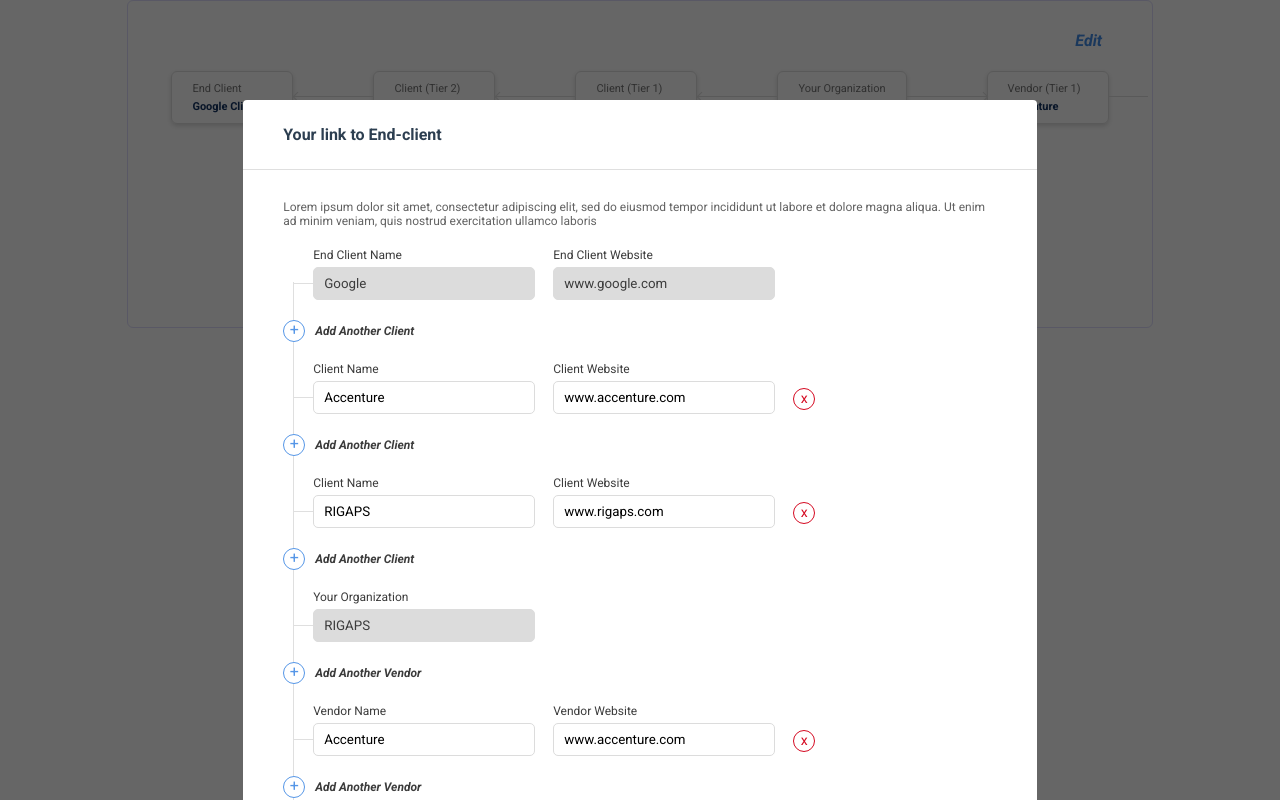
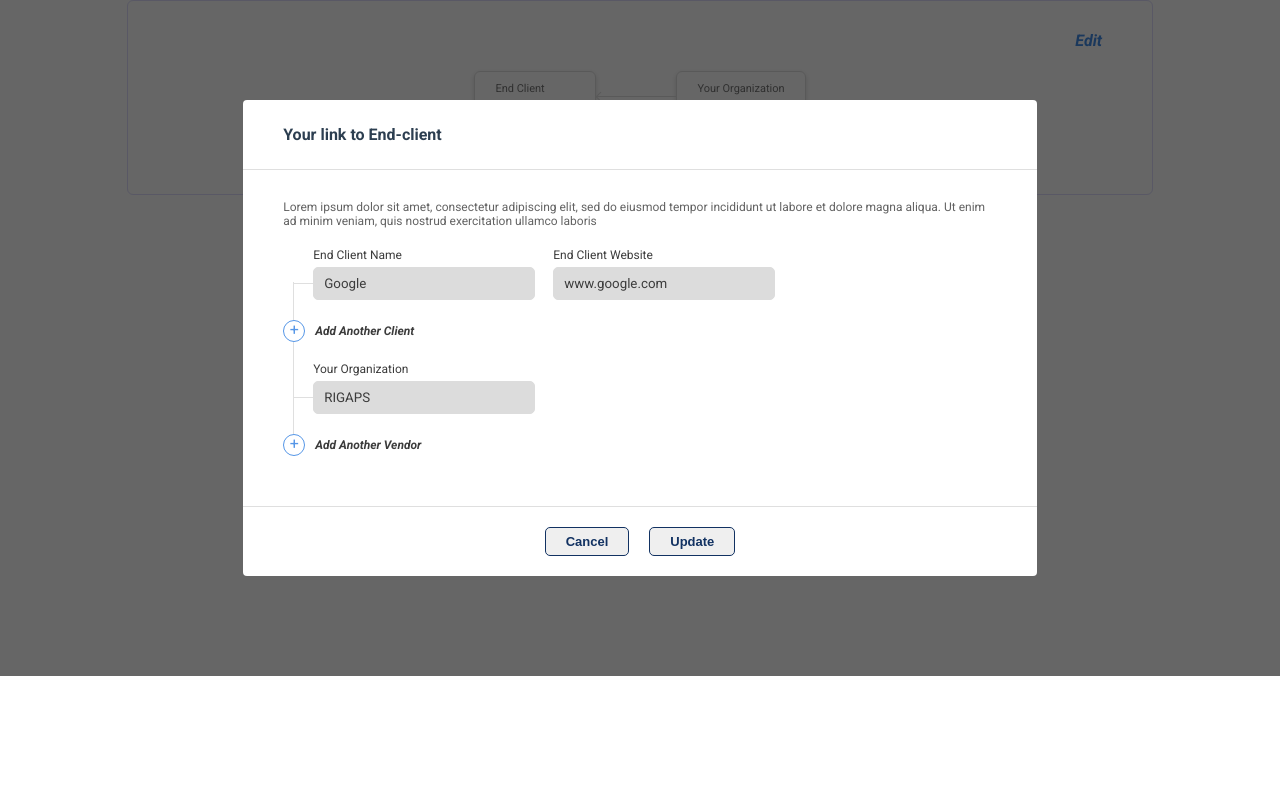
Before and after one commit to sharath0033/flow-design, a Vue app: page / in a window 1280 px wide. Both pictures are taken after a click on the element "Edit". Shown: the top 800 px of the page. Built offline with nearby package versions, Linux system fonts and the light colour scheme.

Commit message:
Add Client and Vendor logic completed.

```diff
--- a/src/components/Edit.vue
+++ b/src/components/Edit.vue
@@ -21,7 +21,7 @@ veniam, quis nostrud exercitation ullamco laboris</div>
             </div>
 
             <div class="inputGroup">
-              <div class="addBtn" v-on:click="addClientModule">+</div>
+              <div class="addBtn" v-on:click="addClientModule(null)">+</div>
               <label>Add Another Client</label>
             </div>
 
@@ -29,19 +29,19 @@ veniam, quis nostrud exercitation ullamco laboris</div>
               <div class="formGroup" :key="item.cid">
                 <div class="formItem">
                   <label>Client Name</label>
-                  <input type="text" v-bind:value="item.name"/>
+                  <input type="text" v-model="item.name"/>
                   <div class="error">This field can’t be left blank.</div>
                 </div>
                 <div class="formItem">
                   <label>Client Website</label>
-                  <input type="text" v-bind:value="item.url"/>
+                  <input type="text" v-model="item.url"/>
                   <div class="error">This field can’t be left blank.</div>
                 </div>
-                <div class="removeBtn">x</div>
+                <div class="removeBtn" v-on:click="removeClientModule(item.cid)">x</div>
               </div>
 
               <div class="inputGroup">
-                <div class="addBtn">+</div>
+                <div class="addBtn" v-on:click="addClientModule(item.cid)">+</div>
                 <label>Add Another Client</label>
               </div>
             </template>
@@ -54,7 +54,7 @@ veniam, quis nostrud exercitation ullamco laboris</div>
             </div>
 
             <div class="inputGroup">
-              <div class="addBtn">+</div>
+              <div class="addBtn" v-on:click="addVendorModule(null)">+</div>
               <label>Add Another Vendor</label>
             </div>
 
@@ -62,19 +62,19 @@ veniam, quis nostrud exercitation ullamco laboris</div>
               <div class="formGroup" :key="item.vid">
                 <div class="formItem">
                   <label>Vendor Name</label>
-                  <input type="text" v-bind:value="item.name"/>
+                  <input type="text" v-model="item.name"/>
                   <div class="error">This field can’t be left blank.</div>
                 </div>
                 <div class="formItem">
                   <label>Vendor Website</label>
-                  <input type="text" v-bind:value="item.url"/>
+                  <input type="text" v-model="item.url"/>
                   <div class="error">This field can’t be left blank.</div>
                 </div>
-                <div class="removeBtn">x</div>
+                <div class="removeBtn" v-on:click="removeVendorModule(item.vid)">x</div>
               </div>
 
               <div class="inputGroup">
-                <div class="addBtn">+</div>
+                <div class="addBtn" v-on:click="addVendorModule(item.vid)">+</div>
                 <label>Add Another Vendor</label>
               </div>
             </template>
@@ -98,14 +98,10 @@ export default {
   name: 'Edit',
   data() {
     return{
-      data: _.cloneDeep(this.$store.state.data)
+      data: _.cloneDeep(this.$store.getters.getData)
     }
   },
-  computed: {
-    getData() {
-      return this.$store.getters.getData;
-    }
-  },
+  computed: {},
   methods: {
     generateUUID() {
       return ([1e7]+-1e3+-4e3+-8e3+-1e11).replace(/[018]/g, c =>
@@ -113,18 +109,45 @@ export default {
       )
     },
     hidePopupDialog() {
-      this.$store.commit('showHidePopupDialog', false)
+      this.data = _.cloneDeep(this.$store.getters.getData);
+      this.$store.commit('showHidePopupDialog', false);
     },
     saveChanges() {
-      this.$store.commit('saveChanges', this.data)
+      this.$store.commit('saveChanges', this.data);
     },
-    addClientModule() {
-      this.data[0].children.push({
+    addClientModule(_id) {
+      var cobject = {
         cid: this.generateUUID(),
         name: "",
         type: 110,
         url: ""
-      });
+      };
+
+      if(_id){
+        this.data[0].children.splice(_.findIndex(this.data[0].children, (o) => o.cid == _id) + 1, 0, cobject);
+      }else{
+        this.data[0].children.unshift(cobject);
+      }
+    },
+    removeClientModule(_id) {
+      this.data[0].children = _.filter(this.data[0].children, (o) => o.cid != _id);
+    },
+    addVendorModule(_id) {
+      var vobject = {
+        vid: this.generateUUID(),
+        name: "",
+        type: 210,
+        url: ""
+      };
+
+      if(_id){
+        this.data[1].children.splice(_.findIndex(this.data[1].children, (o) => o.vid == _id) + 1, 0, vobject);
+      }else{
+        this.data[1].children.unshift(vobject);
+      }
+    },
+    removeVendorModule(_id) {
+      this.data[1].children = _.filter(this.data[1].children, (o) => o.vid != _id);
     }
   }
 }
--- a/src/store.js
+++ b/src/store.js
@@ -29,34 +29,12 @@ export default new Vuex.Store({
         id: 100,
         name: "Google Client",
         url: "www.google.com",
-        children: [{
-            id: 111,
-            name: "Accenture",
-            type: 110,
-            url: "www.accenture.com"
-          },
-          {
-            id: 222,
-            name: "RIGAPS",
-            type: 110,
-            url: "www.rigaps.com"
-          }]
+        children: []
       },
       {
         id: 200,
         name: "RIGAPS",
-        children: [{
-            id: 121,
-            name: "Accenture",
-            type: 210,
-            url: "www.accenture.com"
-          },
-          {
-            id: 122,
-            name: "RIGAPS",
-            type: 210,
-            url: "www.rigaps.com"
-          }]
+        children: []
       }
     ]
   },
```
